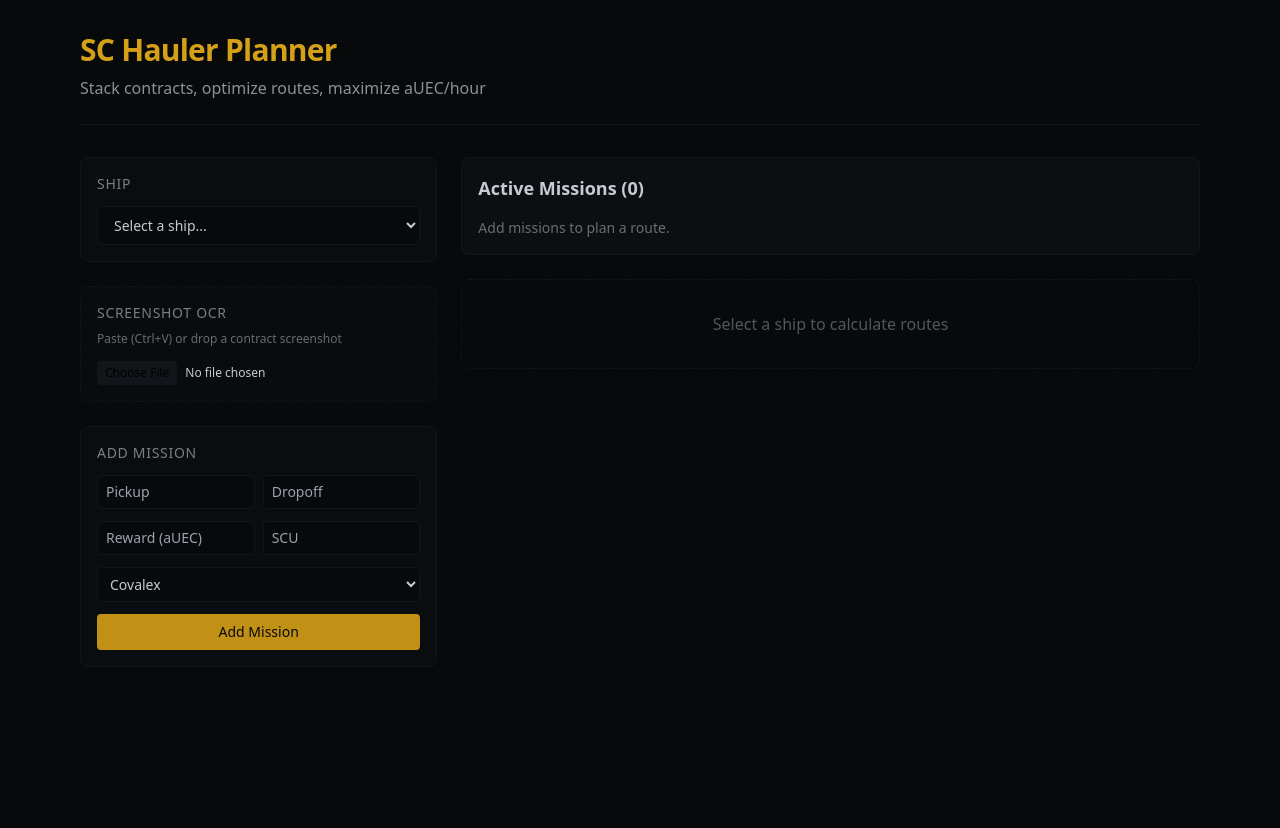
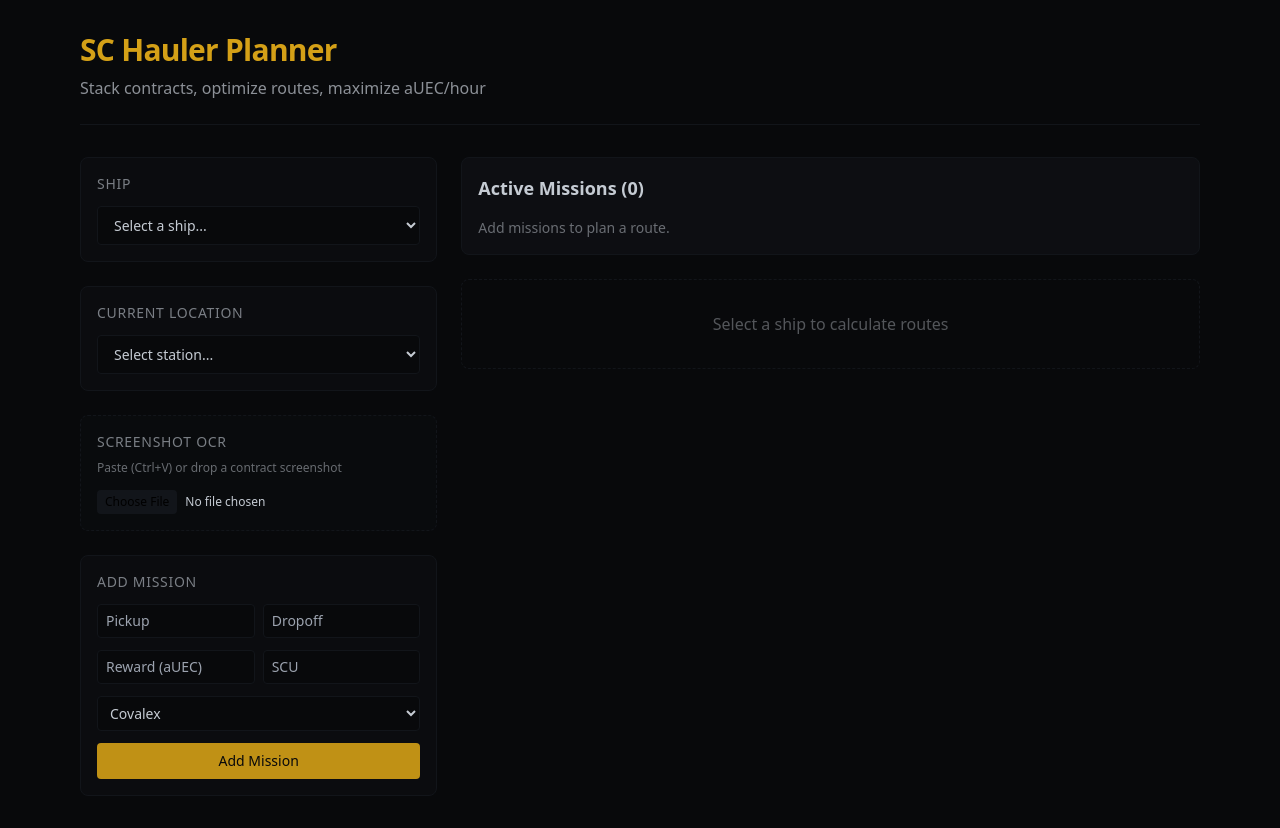
Before and after one commit to DrWhite1/sc-hauler-planner, a Next.js app: page / in a window 1280 px wide. Before the commit the page ends 800 px from the top, so only its background shows below. Built offline with nearby package versions, Linux system fonts and the light colour scheme.

Commit message:
Add LocationSelector to the main page

```diff
--- a/app/page.tsx
+++ b/app/page.tsx
@@ -2,6 +2,7 @@
 
 import { useState } from "react";
 import { ShipSelector } from "@/components/ShipSelector";
+import { LocationSelector } from "@/components/LocationSelector";
 import { MissionForm } from "@/components/MissionForm";
 import { MissionOCR } from "@/components/MissionOCR";
 import { RouteView } from "@/components/RouteView";
@@ -31,6 +32,7 @@ export default function Home() {
       <div className="grid gap-6 md:grid-cols-3">
         <div className="md:col-span-1 space-y-6">
           <ShipSelector />
+          <LocationSelector />
           <MissionOCR />
           <MissionForm />
         </div>
```
